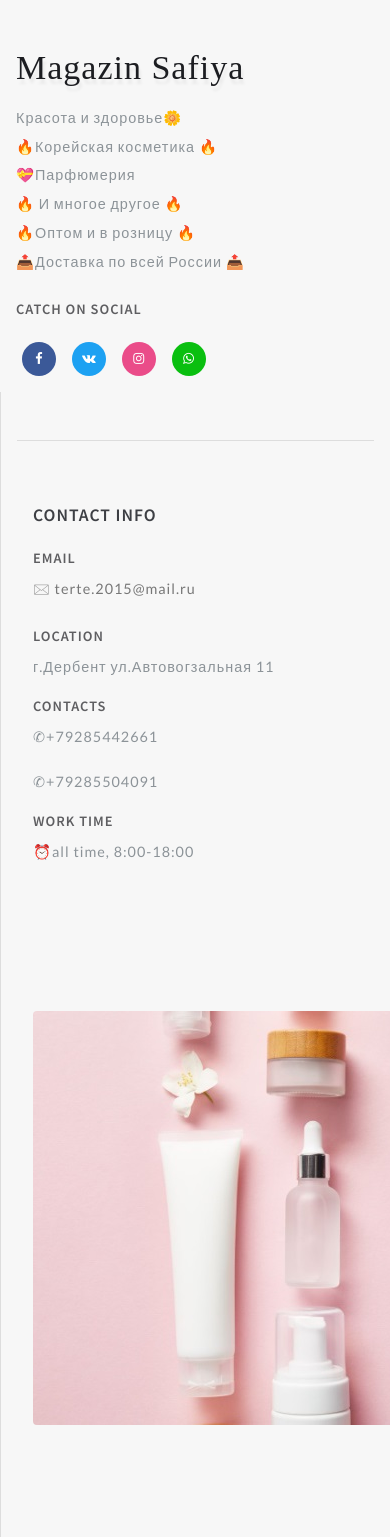
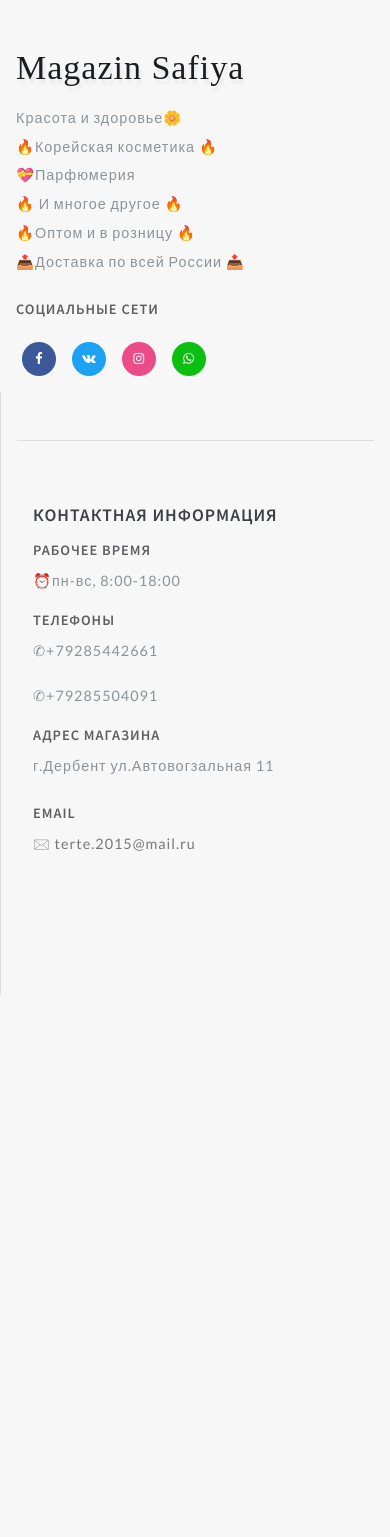
Before and after one commit to lososkin/shop, a Django app: page /accounts/password/reset/ in a window 390 px wide; the page is wider, and only the part inside the window is pictured. Shown: the part 653-2190 px from the top of that part. After the commit the page ends 1648 px from the top of that part, so only its background shows below. Run offline with Django 3.2, Linux system fonts and the light colour scheme; some libraries are stand-ins or nearby versions.

Commit message:
footer redesign

```diff
--- a/templates/include/footer.html
+++ b/templates/include/footer.html
@@ -18,7 +18,7 @@
                     🔥Оптом и в розницу 🔥<br>
                     📤Доставка по всей России 📤<br>
                 </p>
-                <h4 class="sub-con-fo ad-info my-4 editContent" >Catch on Social</h4>
+                <h4 class="sub-con-fo ad-info my-4 editContent" >Социальные сети</h4>
                 <ul class="w3layouts_social_list media-soc list-unstyled">
                     <li>
                         <a href="https://www.facebook.com/profile.php?id=100025174684581" class="w3pvt_facebook editContent" >
@@ -43,36 +43,33 @@
                 </ul>
             </div>
             <div class="col-lg-8 footer-right">
-                <div class="row mt-lg-4 bottom-w3layouts-sec-nav mx-0">
-                    <div class="col-md-4 footer-grid_section_w3layouts my-md-0 my-5">
+                <div class="row mt-lg-6 bottom-w3layouts-sec-nav mx-0">
+                    <div class="col-md-6 footer-grid_section_w3layouts my-md-0 my-5">
                         <h3 class="footer-title text-uppercase text-wh mb-lg-4 mb-3 editContent">
-                            Contact Info</h3>
+                            Контактная информация</h3>
                         <div class="contact-info">
-                            <div class="footer-address-inf my-4">
-                                <h4 class="ad-info mb-2 editContent">Email </h4>
-                                <p class="editContent"><a href="mailto:terte.2015@mail.ru">&#128386; terte.2015@mail.ru</a>
-                                </p>
+                            <div class="footer-address-inf">
+                                <h4 class="ad-info mb-2 editContent">Рабочее время</h4>
+                                <p class="editContent">&#9200;пн-вс, 8:00-18:00</p>
                             </div>
                             <div class="footer-address-inf">
-                                <h4 class="ad-info mb-2 editContent">Location</h4>
-                                <p class="editContent">г.Дербент ул.Автовогзальная 11</p>
-                            </div>
-                            <div class="footer-address-inf">
-                                <h4 class="ad-info mb-2 editContent">Contacts</h4>
+                                <h4 class="ad-info mb-2 editContent">Телефоны</h4>
                                 <p class="editContent">&#9990;+79285442661</p>
                                 <p class="editContent">&#9990;+79285504091</p>
                             </div>
                             <div class="footer-address-inf">
-                                <h4 class="ad-info mb-2 editContent">Work time</h4>
-                                <p class="editContent">&#9200;all time, 8:00-18:00</p>
+                                <h4 class="ad-info mb-2 editContent">Адрес магазина</h4>
+                                <p class="editContent">г.Дербент ул.Автовогзальная 11</p>
                             </div>
+                            <div class="footer-address-inf my-4">
+                                <h4 class="ad-info mb-2 editContent">Email</h4>
+                                <p class="editContent"><a href="mailto:terte.2015@mail.ru">&#128386; terte.2015@mail.ru</a>
+                                </p>
+                            </div>
+
                         </div>
                     </div>
-                    <div class="col-md-4 footer-grid_section_w3layouts my-md-0 my-5">
-                        <img src="/static/QNJ9jHnybGk.jpg">
-                    </div>
                 </div>
-
             </div>
         </div>
     </div>
```
